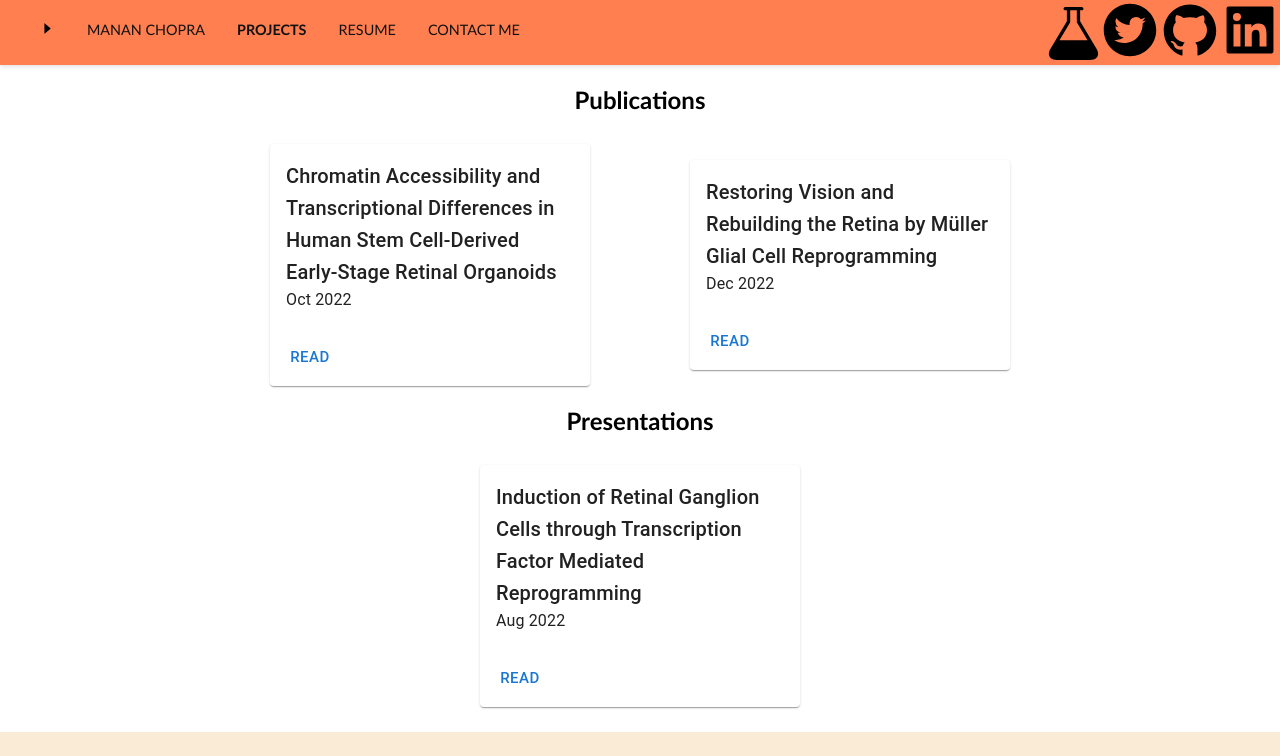
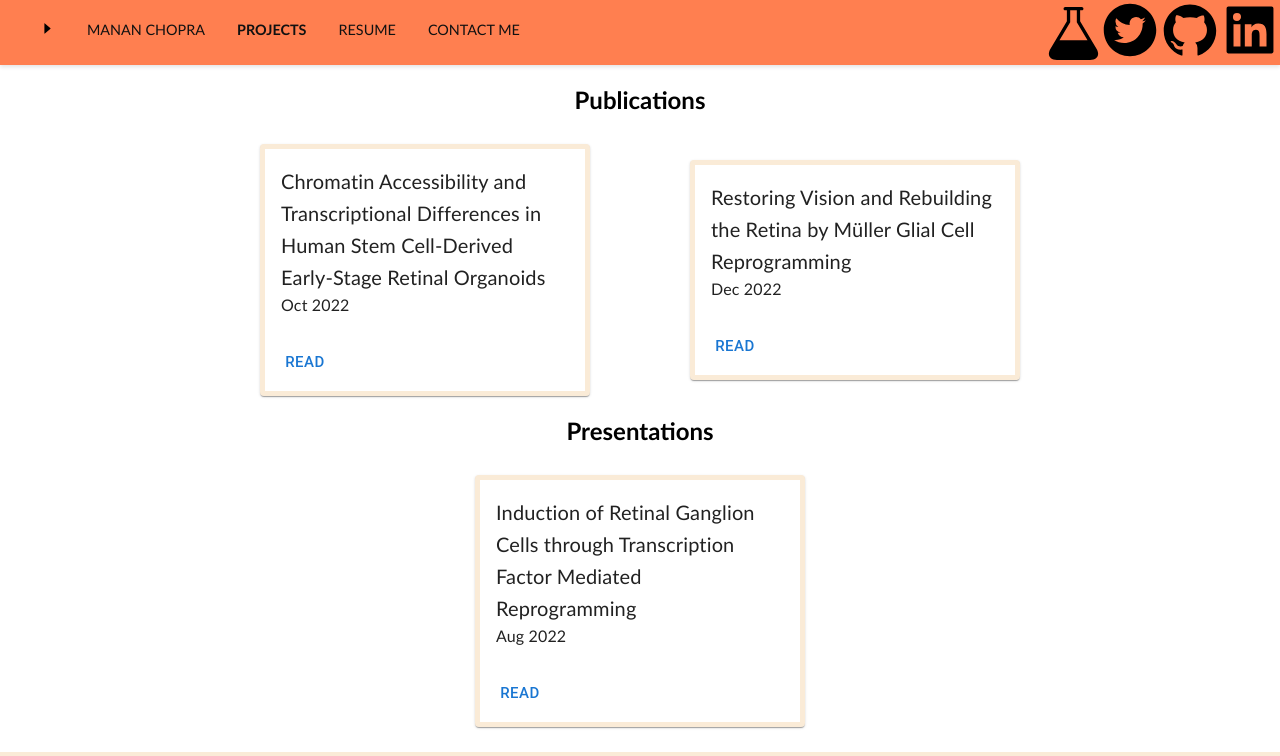
Before and after one commit to recursivelymanan/portfolio-web, a React (Create React App) app: page / in a window 1280 px wide. Shown: the top 756 px of the page. Built offline with nearby package versions, Linux system fonts and the light colour scheme.

Commit message:
updated project borders to match

```diff
--- a/src/App.css
+++ b/src/App.css
@@ -45,8 +45,6 @@ body {
   box-shadow: 0 0.125rem 0.25rem 0 rgb(0 0 0 / 11%);
 }
 
-#about {
-}
 #resume {
   background-color: antiquewhite;
   height: fit-content;
--- a/src/components/ProjectList/ProjectList.css
+++ b/src/components/ProjectList/ProjectList.css
@@ -1,10 +1,14 @@
-Typography {
-  font-family: "Times New Roman";
-}
-
 Card {
   word-wrap: break-word;
   display: inline-block;
+}
+
+.MuiCard-root {
+  border: 5px solid #faebd7;
+}
+
+.MuiTypography-root {
+  font-family: "Trebuchet MS", "sans-serif" !important;
 }
 
 #left {
```
